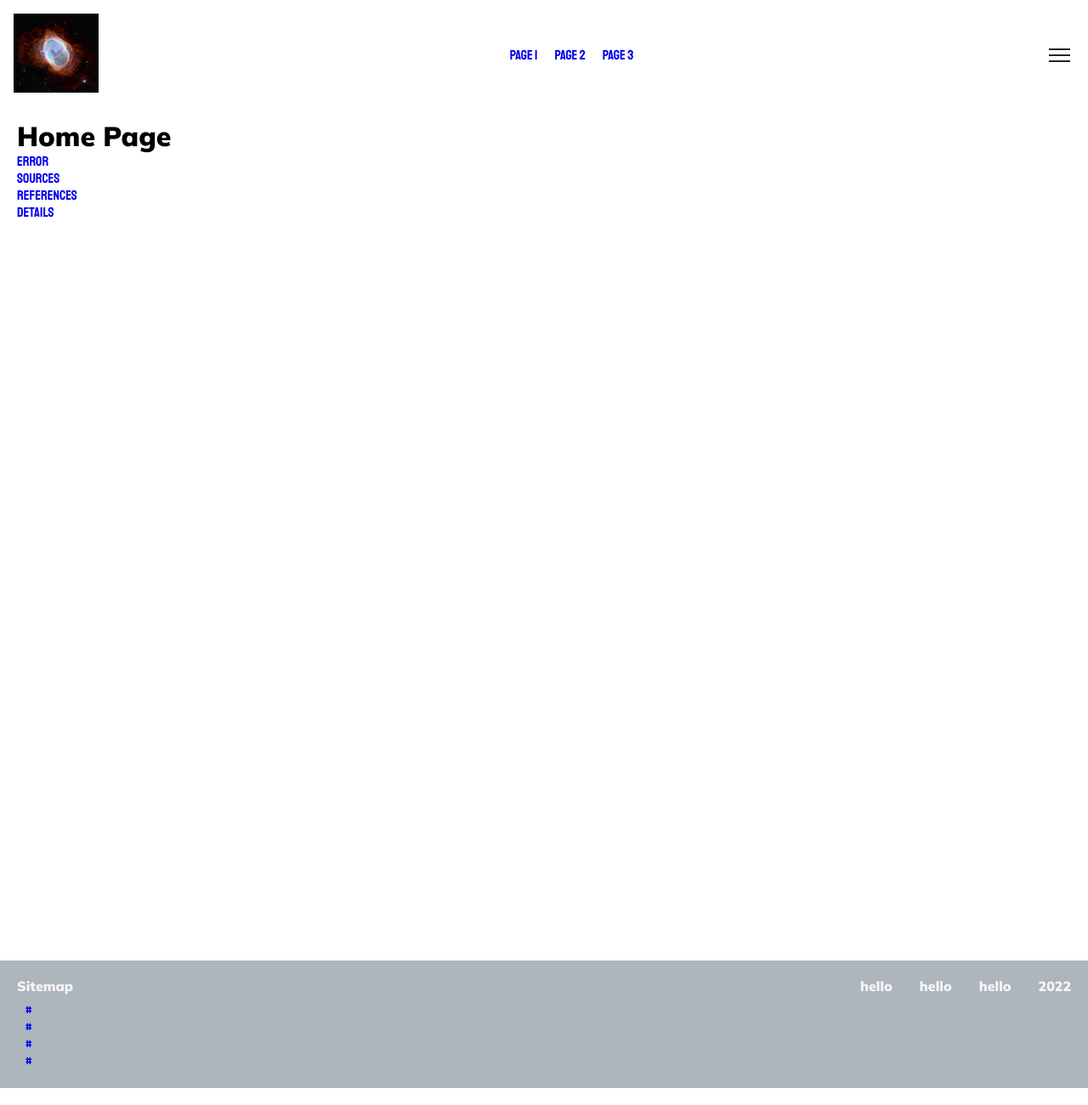
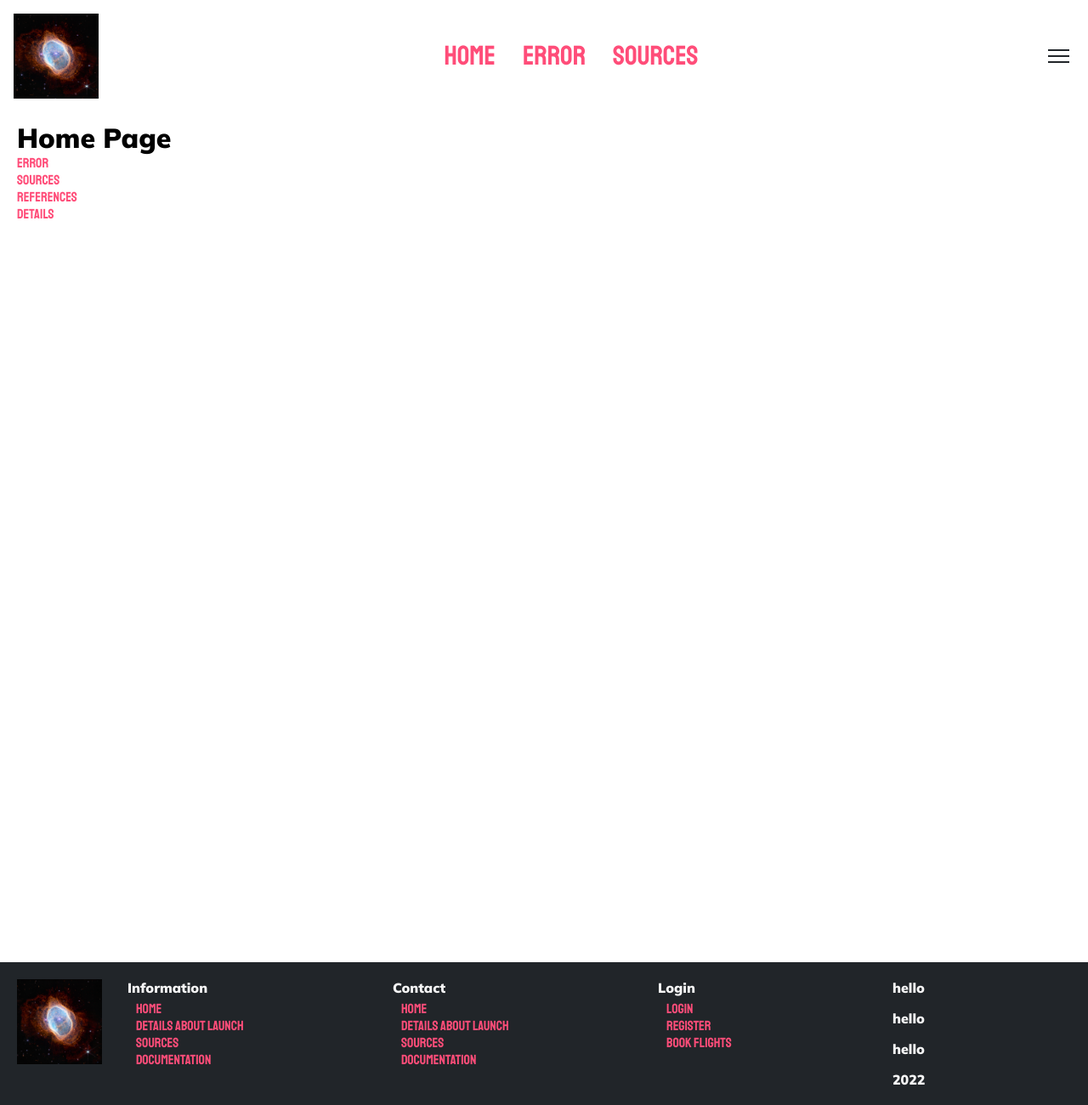
Before and after one commit to leocabbage2008/tsa-space, a React (Create React App) app: page / in a window 1280 px wide. Shown: the whole page at 85% size. Built offline with nearby package versions, Linux system fonts and the light colour scheme.

Commit message:
navbar and footer grid, all dynamic

```diff
--- a/src/App.jsx
+++ b/src/App.jsx
@@ -6,8 +6,6 @@ import {
   Navigate,
 } from 'react-router-dom';
 import './assets/css/index.css';
-import './assets/css/Layout.css';
-import './assets/css/Navbar.css';
 import SourcesPage from './pages/SourcesPage.jsx';
 import ReferencePage from './pages/ReferencePage.jsx';
 import ErrorPage from './pages/ErrorPage.jsx';
--- /dev/null
+++ b/src/assets/css/Footer.css
@@ -0,0 +1,52 @@
+footer {
+  display: flex;
+  background-color: var(--black);
+  color: var(--cream);
+  padding: 20px;
+  justify-content: space-between;
+}
+
+.sitemap {
+  margin-left: 30px;
+}
+
+.sitemap ul {
+  padding-top: 5px;
+  padding-left: 10px;
+  overflow: auto;
+}
+
+.sitemap a:hover {
+  transform: translate(3px);
+}
+
+.sitemap-container {
+  width: 100%;
+  display: grid;
+  grid-template-columns: repeat(auto-fit, minmax(220px, 1fr));
+  grid-gap: 1rem;
+}
+
+.footer-right {
+  display: grid;
+  grid-template-columns: repeat(auto-fit, minmax(220px, 1fr));
+  grid-gap: 1rem;
+}
+
+.footer-right > * {
+  margin: 0 10px;
+}
+
+.float-left {
+  float: left;
+}
+
+.footer-logo {
+  width: 100px;
+  height: 100px;
+}
+
+.footer-logo-link {
+  height: 100%;
+  width: auto;
+}
--- a/src/assets/css/Layout.css
+++ b/src/assets/css/Layout.css
@@ -5,32 +5,3 @@
   width: 100%;
   height: auto;
 }
-
-footer {
-  position: relative;
-  bottom: 0;
-  left: 0;
-  width: auto;
-  min-height: 40px;
-  display: flex;
-  background-color: var(--grey);
-  color: var(--cream);
-  padding: 20px;
-  justify-content: space-between;
-  align-content: stretch;
-}
-
-ul {
-  padding-left: 10px;
-  padding-top: 10px;
-}
-
-.footer-right {
-  flex-basis: 20%;
-  display: flex;
-  justify-content: space-between;
-}
-
-.float-left {
-  float: left;
-}
--- a/src/assets/css/Navbar.css
+++ b/src/assets/css/Navbar.css
@@ -1,15 +1,12 @@
-nav.a {
-  text-decoration: none;
-}
-
 nav {
-  z-index: 300;
   position: relative;
   display: flex;
   justify-content: space-between;
   align-items: center;
+  height: 100px;
   min-height: 8vh;
   padding: 1rem;
+  background-color: transparent;
 }
 
 .nav-links {
@@ -20,69 +17,116 @@ nav {
 }
 
 .nav-links li {
-  font-size: medium;
-  padding: 0 10px;
+  font-size: 2rem;
+  padding: 0 1rem;
 }
 
 @media screen and (max-width: 1024px) {
   .nav-links li {
-    padding: 0 20px;
+    padding: 1.5rem;
   }
 }
 
 .sidebar-links {
   list-style: none;
+  font-size: 2rem;
+  padding: 2rem 3rem;
+  height: 100%;
+  display: flex;
+  flex-direction: column;
 }
 
 .sidebar {
   z-index: 200;
   background: var(--black);
-  transform: translateX(100vw);
+  transform: translate(100vw, calc(-100px - 2rem - 1px));
   position: fixed;
-  top: 0;
-  height: 100vw;
+  height: 101%;
   opacity: 0;
-  width: 30vw;
+  width: calc(30vw - 36px - 2rem);
   /* to avoid repainting only use transform and opacity */
   transition: transform 0.5s, opacity 0.5s linear;
 }
 
 .sidebar.active {
   opacity: 1;
-  transform: translateX(75vw);
+  transform: translate(70vw, calc(-100px - 2rem - 1px));
+}
+
+.sidecover {
+  position: fixed;
+  transform: translate(calc(100vw), calc(-100px - 2rem - 1px));
+  opacity: 0;
+  transition: transform 0.5s, opacity 0.5s linear;
+  transition-delay: 50ms;
+  z-index: -100;
+  width: calc(36px + 2rem + 1px);
+  height: 101%;
+  background: var(--black);
+}
+
+.sidecover.sidecover-active {
+  opacity: 1;
+  transform: translate(
+    calc(100vw - 36px - 2rem - 1px),
+    calc(-100px - 2rem - 1px)
+  );
 }
 
 @media only screen and (max-width: 1024px) {
   .sidebar {
-    width: 40vw;
+    width: calc(40vw - 36px - 2rem);
   }
   .sidebar.active {
-    transform: translateX(70vw);
+    transform: translate(60vw, calc(-100px - 2rem));
   }
 }
 
 @media only screen and (max-width: 768px) {
   .sidebar {
-    width: 60vw;
+    width: calc(50vw - 36px - 2rem);
   }
   .sidebar.active {
-    transform: translateX(60vw);
+    transform: translate(50vw, calc(-100px - 2rem));
   }
 }
 
 .logo {
-  width: 100%;
+  max-height: 100%;
+  max-width: 100%;
+  height: 100px;
+  width: 100px;
+  object-fit: cover;
   cursor: pointer;
 }
 
 .logo-link {
-  width: 100px;
+  height: 100%;
+  width: auto;
+}
+
+.tint {
+  position: fixed;
+  transform: translate(120vw, calc(-100px - 2rem - 1px));
+  background: var(--black);
+  height: 120vh;
+  width: 70vw;
+  opacity: 0;
+  z-index: 100;
+  transition: transform 0.7s, opacity 0.5s ease-in-out;
+}
+
+.tint.active-tint {
+  transform: translate(0, calc(-100px - 2rem - 1px));
+  opacity: 0.7;
 }
 
 .burger {
   transition: transform 0.5s ease-in-out;
   background-color: transparent;
   cursor: pointer;
+  width: 36px;
+  height: 36px;
 }
 
 .burger div {
--- a/src/assets/css/index.css
+++ b/src/assets/css/index.css
@@ -36,8 +36,6 @@ a {
   float: left;
   clear: left;
   transition: all 0.3s ease 0s;
-}
-a:visited {
   color: var(--pink);
 }
 
@@ -52,3 +50,15 @@ a:active {
 button {
   border-style: none;
 }
+
+hr {
+  display: block;
+  height: 2px;
+  border: 0;
+  border-top: 2px solid var(--byzantine);
+  padding: 0;
+}
+
+ul {
+  list-style-type: none;
+}
--- /dev/null
+++ b/src/components/Footer.jsx
@@ -0,0 +1,69 @@
+import React from 'react';
+import '.././assets/css/Footer.css';
+import space from '../assets/images/space.jpg';
+
+export default function Footer({ currentYear }) {
+  return (
+    <footer>
+      <a href='/' className='footer-logo-link'>
+        <img className='footer-logo' src={space} alt='' />
+      </a>
+      <ul className='sitemap-container'>
+        <li className='sitemap'>
+          <p>Information</p>
+          <ul>
+            <li>
+              <a href='/'>Home</a>
+            </li>
+            <li>
+              <a href='/details'>Details About Launch</a>
+            </li>
+            <li>
+              <a href='/sources'>Sources</a>
+            </li>
+            <li>
+              <a href='/docs'>Documentation</a>
+            </li>
+          </ul>
+        </li>
+        <li className='sitemap'>
+          <p>Contact</p>
+          <ul>
+            <li>
+              <a href='/'>Home</a>
+            </li>
+            <li>
+              <a href='/details'>Details About Launch</a>
+            </li>
+            <li>
+              <a href='/sources'>Sources</a>
+            </li>
+            <li>
+              <a href='/docs'>Documentation</a>
+            </li>
+          </ul>
+        </li>
+        <li className='sitemap'>
+          <p>Login</p>
+          <ul>
+            <li>
+              <a href='/login'>Login</a>
+            </li>
+            <li>
+              <a href='/register'>Register</a>
+            </li>
+            <li>
+              <a href='/book'>Book Flights</a>
+            </li>
+          </ul>
+        </li>
+      </ul>
+      <div className='footer-right float-right'>
+        <p>hello</p>
+        <p>hello</p>
+        <p>hello</p>
+        <p>{currentYear}</p>
+      </div>
+    </footer>
+  );
+}
--- a/src/components/Layout.jsx
+++ b/src/components/Layout.jsx
@@ -2,6 +2,7 @@ import React from 'react';
 import '.././assets/css/Layout.css';
 import { Helmet } from 'react-helmet';
 import Navbar from './Navbar';
+import Footer from './Footer';
 
 export default function Layout({ children, title }) {
   //for footer
@@ -14,25 +15,7 @@ export default function Layout({ children, title }) {
       <Navbar />
       <div id='main'>{children}</div>
       <div style={{ height: '1000px' }} />
-      <footer>
-        <div>
-          <p>Sitemap</p>
-          <ul>
-            <a href='/'>#</a>
-            <a href='/'>#</a>
-            <a href='/'>#</a>
-            <a href='/'>#</a>
-          </ul>
-        </div>
-        <div className='footer-right float-right'>
-          <p>hello</p>
-          <p>hello</p>
-          <p>hello</p>
-          <p>{currentYear}</p>
-        </div>
-      </footer>
+      <Footer currentYear={currentYear} />
     </>
   );
 }
-
-//DON'T FORGET TO ADDD HELMET LATER KID
--- a/src/components/Navbar.jsx
+++ b/src/components/Navbar.jsx
@@ -1,36 +1,36 @@
 import React, { useState } from 'react';
 import space from '.././assets/images/space.jpg';
+import '.././assets/css/Navbar.css';
 import classNames from 'classnames';
 
 export default function Navbar() {
   const [sidebar, setSidebar] = useState(false);
-  const [hamburger, setHamburger] = useState(false);
   const toggle = () => {
     setSidebar(!sidebar);
-    setHamburger(!hamburger);
     if (document.body.style.overflow === 'hidden')
       document.body.style.overflow = 'visible';
     else document.body.style.overflow = 'hidden';
   };
   return (
     <>
+      <div className={classNames('tint', { 'active-tint': sidebar })} />
       <nav>
         <a href='/' className='logo-link'>
           <img className='logo' src={space} alt='' />
         </a>
         <ul className='nav-links'>
           <li>
-            <a href='/error'>Page 1</a>
+            <a href='/'>Home</a>
           </li>
           <li>
-            <a href='/sources'>Page 2</a>
+            <a href='/error'>Error</a>
           </li>
           <li>
-            <a href='/'>Page 3</a>
+            <a href='/sources'>Sources</a>
           </li>
         </ul>
         <button
-          className={classNames('burger', { 'active-burger': hamburger })}
+          className={classNames('burger', { 'active-burger': sidebar })}
           onClick={toggle}
         >
           <div className='line1'></div>
@@ -41,13 +41,25 @@ export default function Navbar() {
       <div className={classNames('sidebar', { active: sidebar })}>
         <ul className='sidebar-links'>
           <li>
-            <a href='/ref'>ref!</a>
+            <a href='/ref'>Ref</a>
           </li>
           <li>
-            <a href='/'>home</a>
+            <hr />
+          </li>
+          <li>
+            <a href='/'>Home</a>
+          </li>
+          <li>
+            <hr />
+          </li>
+          <li>
+            <a href='/'>About</a>
           </li>
         </ul>
       </div>
+      <div
+        className={classNames('sidecover', { 'sidecover-active': sidebar })}
+      />
     </>
   );
 }
--- a/src/pages/DetailsPage.jsx
+++ b/src/pages/DetailsPage.jsx
@@ -1,5 +1,11 @@
 import React from 'react';
+import Layout from '../components/Layout';
+import '.././assets/css/DetailsPage.css';
 
 export default function DetailsPage() {
-  return <h1>bruh</h1>;
+  return (
+    <Layout>
+      <h1>bruh</h1>
+    </Layout>
+  );
 }
```
Also changed, not shown: src/assets/css/DetailsPage.css (added), src/assets/css/details.css (deleted), src/components/space.jpg (deleted).
